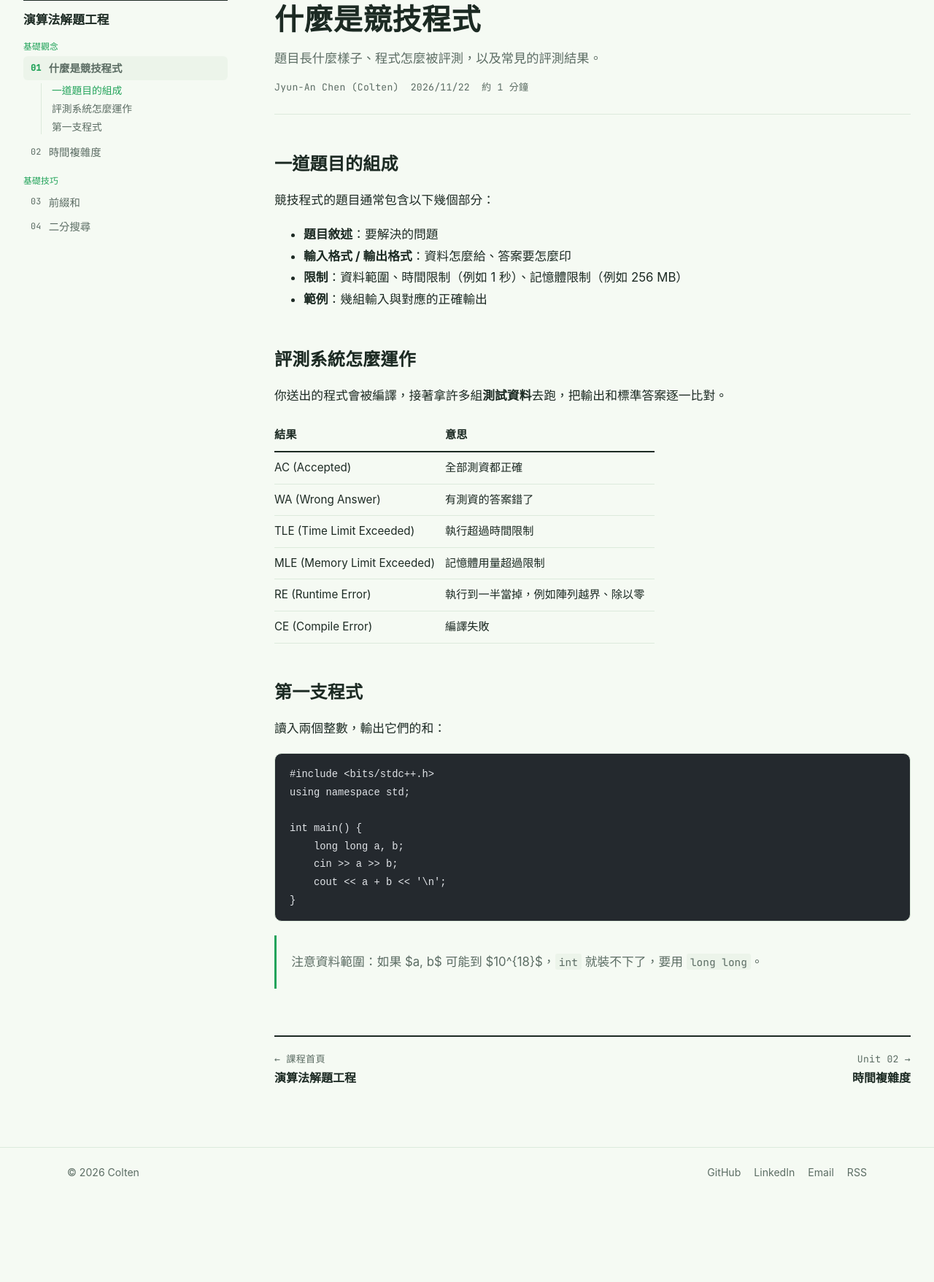
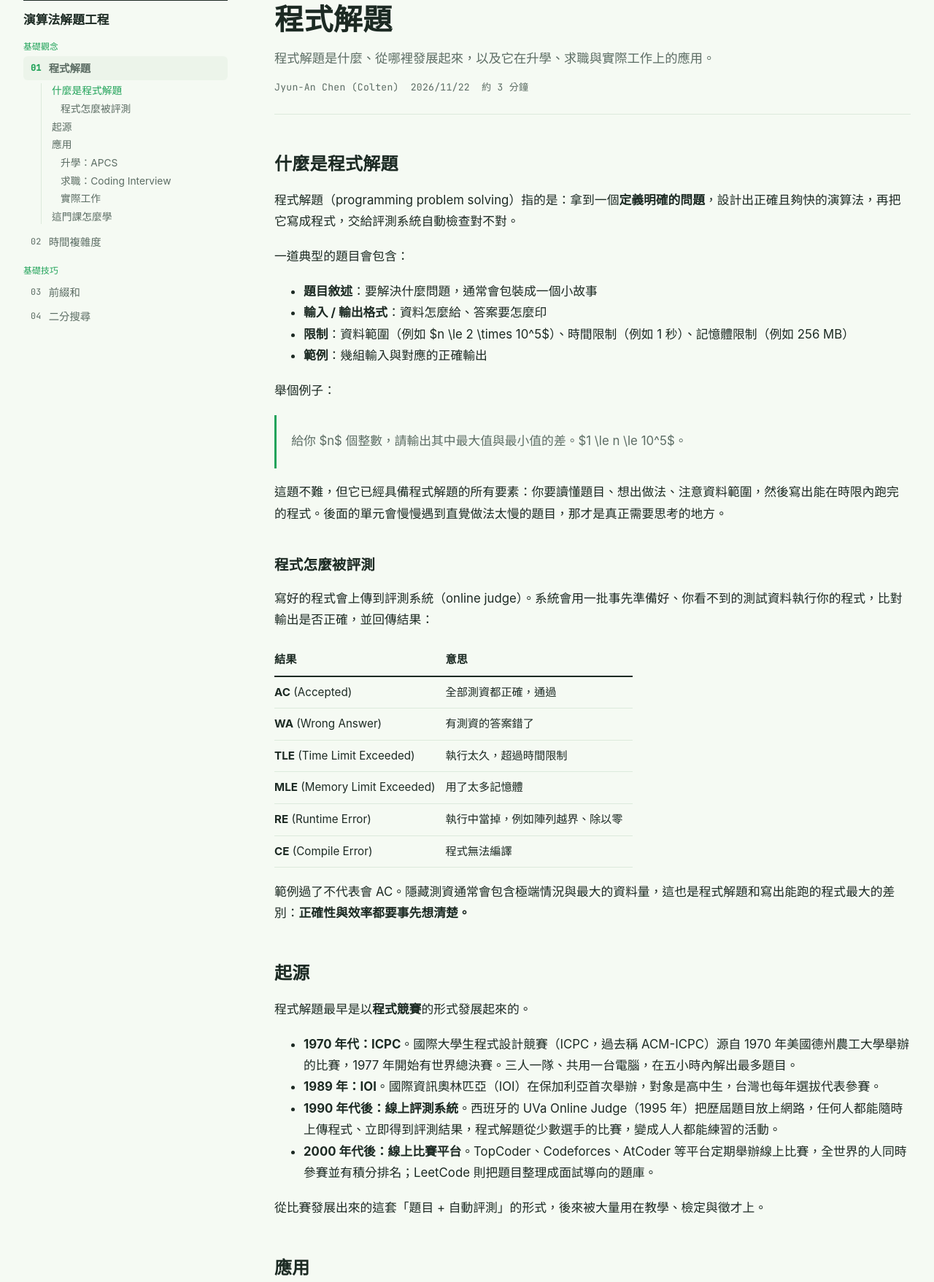
Before and after one commit to ColtenOuO/blog, an Astro site: page /courses/competitive-programming/01-what-is-cp in a window 1280 px wide. Shown: the part 133-1890 px from the top of the page at 73% size. Before the commit the page ends 1775 px from the top, so only its background shows below. Built offline with nearby package versions, Linux system fonts and the light colour scheme; Astro itself is replaced by a stand-in of ours; some packages are replaced by stand-ins of ours; no server answers.

Commit message:
[course] cp-01

````diff
--- a/src/content/courses/competitive-programming/01-what-is-cp.md
+++ b/src/content/courses/competitive-programming/01-what-is-cp.md
@@ -1,46 +1,79 @@
 ---
-title: 什麼是競技程式
-description: 題目長什麼樣子、程式怎麼被評測，以及常見的評測結果。
+title: 程式解題
+description: 程式解題是什麼、從哪裡發展起來，以及它在升學、求職與實際工作上的應用。
 unit: 1
 part: 基礎觀念
 date: 2026-11-22
 ---
 
-## 一道題目的組成
+## 什麼是程式解題
 
-競技程式的題目通常包含以下幾個部分：
+程式解題（programming problem solving）指的是：拿到一個**定義明確的問題**，設計出正確且夠快的演算法，再把它寫成程式，交給評測系統自動檢查對不對。
 
-- **題目敘述**：要解決的問題
-- **輸入格式 / 輸出格式**：資料怎麼給、答案要怎麼印
-- **限制**：資料範圍、時間限制（例如 1 秒）、記憶體限制（例如 256 MB）
+一道典型的題目會包含：
+
+- **題目敘述**：要解決什麼問題，通常會包裝成一個小故事
+- **輸入 / 輸出格式**：資料怎麼給、答案要怎麼印
+- **限制**：資料範圍（例如 $n \le 2 \times 10^5$）、時間限制（例如 1 秒）、記憶體限制（例如 256 MB）
 - **範例**：幾組輸入與對應的正確輸出
 
-## 評測系統怎麼運作
+舉個例子：
 
-你送出的程式會被編譯，接著拿許多組**測試資料**去跑，把輸出和標準答案逐一比對。
+> 給你 $n$ 個整數，請輸出其中最大值與最小值的差。$1 \le n \le 10^5$。
+
+這題不難，但它已經具備程式解題的所有要素：你要讀懂題目、想出做法、注意資料範圍，然後寫出能在時限內跑完的程式。後面的單元會慢慢遇到直覺做法太慢的題目，那才是真正需要思考的地方。
+
+### 程式怎麼被評測
+
+寫好的程式會上傳到評測系統（online judge）。系統會用一批事先準備好、你看不到的測試資料執行你的程式，比對輸出是否正確，並回傳結果：
 
 | 結果 | 意思 |
 | --- | --- |
-| AC (Accepted) | 全部測資都正確 |
-| WA (Wrong Answer) | 有測資的答案錯了 |
-| TLE (Time Limit Exceeded) | 執行超過時間限制 |
-| MLE (Memory Limit Exceeded) | 記憶體用量超過限制 |
-| RE (Runtime Error) | 執行到一半當掉，例如陣列越界、除以零 |
-| CE (Compile Error) | 編譯失敗 |
+| **AC** (Accepted) | 全部測資都正確，通過 |
+| **WA** (Wrong Answer) | 有測資的答案錯了 |
+| **TLE** (Time Limit Exceeded) | 執行太久，超過時間限制 |
+| **MLE** (Memory Limit Exceeded) | 用了太多記憶體 |
+| **RE** (Runtime Error) | 執行中當掉，例如陣列越界、除以零 |
+| **CE** (Compile Error) | 程式無法編譯 |
 
-## 第一支程式
+範例過了不代表會 AC。隱藏測資通常會包含極端情況與最大的資料量，這也是程式解題和寫出能跑的程式最大的差別：**正確性與效率都要事先想清楚。**
 
-讀入兩個整數，輸出它們的和：
+## 起源
 
-```cpp
-#include <bits/stdc++.h>
-using namespace std;
+程式解題最早是以**程式競賽**的形式發展起來的。
 
-int main() {
-    long long a, b;
-    cin >> a >> b;
-    cout << a + b << '\n';
-}
-```
+- **1970 年代：ICPC**。國際大學生程式設計競賽（ICPC，過去稱 ACM-ICPC）源自 1970 年美國德州農工大學舉辦的比賽，1977 年開始有世界總決賽。三人一隊、共用一台電腦，在五小時內解出最多題目。
+- **1989 年：IOI**。國際資訊奧林匹亞（IOI）在保加利亞首次舉辦，對象是高中生，台灣也每年選拔代表參賽。
+- **1990 年代後：線上評測系統**。西班牙的 UVa Online Judge（1995 年）把歷屆題目放上網路，任何人都能隨時上傳程式、立即得到評測結果，程式解題從少數選手的比賽，變成人人都能練習的活動。
+- **2000 年代後：線上比賽平台**。TopCoder、Codeforces、AtCoder 等平台定期舉辦線上比賽，全世界的人同時參賽並有積分排名；LeetCode 則把題目整理成面試導向的題庫。
 
-> 注意資料範圍：如果 $a, b$ 可能到 $10^{18}$，`int` 就裝不下了，要用 `long long`。
+從比賽發展出來的這套「題目 + 自動評測」的形式，後來被大量用在教學、檢定與徵才上。
+
+## 應用
+
+### 升學：APCS
+
+台灣的**大學程式設計先修檢測**（APCS）從 2016 年開始舉辦，分為觀念題與實作題，實作題就是標準的程式解題形式，依解題表現給 1 到 5 級分。許多大學資訊相關科系在申請入學或特殊選才時會參考 APCS 成績，這也是很多高中生接觸程式解題的起點。
+
+### 求職：Coding Interview
+
+國內外科技公司的軟體工程師面試，幾乎都有 coding interview：面試官給一道題目，你要在 30 到 60 分鐘內講出思路、分析複雜度、寫出程式。線上筆試（online assessment）更是直接使用評測系統。這些題目考的正是本課程要練的能力。
+
+### 實際工作
+
+工作上很少有人要你「手寫一個二分搜尋」，但程式解題訓練出來的能力會一直用到：
+
+- **估算效率**：在寫之前就知道某個做法在一百萬筆資料下會不會太慢
+- **拆解問題**：把模糊的需求整理成定義清楚的輸入、輸出與限制
+- **考慮邊界情況**：空陣列、重複值、溢位，這些正是 WA 最常見的原因，也是線上服務最常見的 bug
+- **選對資料結構**：知道什麼時候該用合適的資料結構來維護大量資料。
+
+## 這門課怎麼學
+
+每個單元會介紹一個觀念或技巧，搭配題目練習。建議的節奏是：
+
+1. 讀完單元，先自己試著解題目，卡住超過 20 到 30 分鐘再看提示
+2. 寫完一定要上傳到評測系統，看到 AC 才算完成
+3. 沒 AC 的時候，先自己找反例，而不是馬上看解答
+
+下一個單元會從**時間複雜度**開始，學會在動手寫程式之前，必須先有能力判斷一個做法夠不夠快。
````
